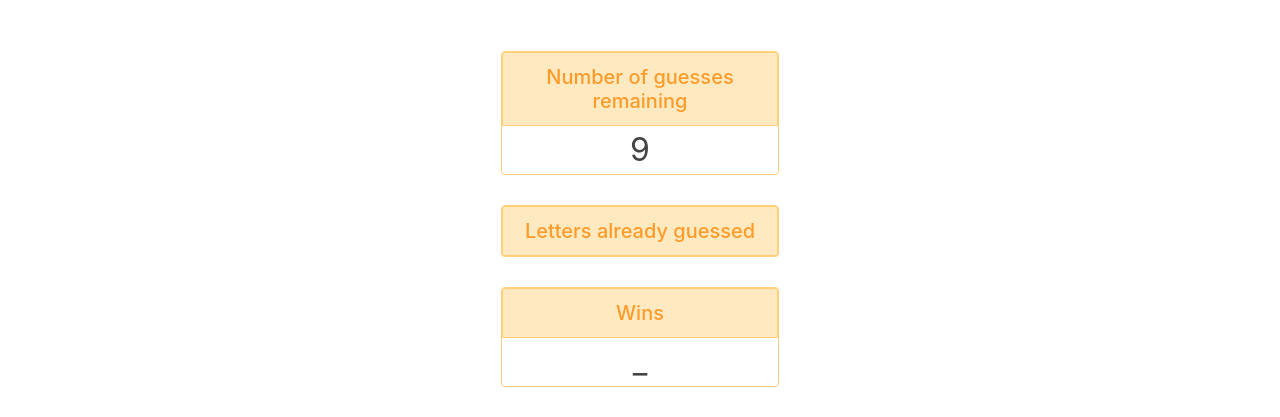
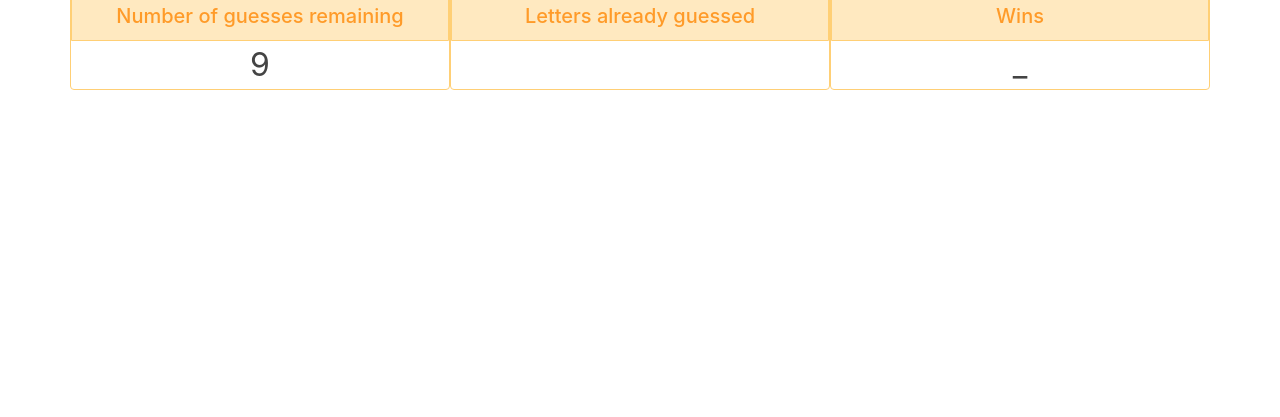
Before and after one commit to caam123/WordGuessGame, a plain HTML site: page index.html in a window 1280 px wide. Shown: the part 547-964 px from the top of the page. After the commit the page ends 800 px from the top, so only its background shows below. Drawn offline with nearby package versions, Linux system fonts and the light colour scheme.

Commit message:
Cambie la diagramacion de los marcadores

```diff
--- a/assets/css/style.css
+++ b/assets/css/style.css
@@ -4,6 +4,10 @@
 body{
 
     color:#444;
+}
+
+.container{
+    max-height: 90vh;
 }
 
 h1{
@@ -27,7 +31,7 @@ h1{
 
 .card{
 
-    margin:30px auto;
+    margin:15px 0;
     padding:0;
     border: 1px solid rgb(255, 207, 117);
 }
@@ -50,6 +54,8 @@ h1{
 
 .jumbotron{
     background-color: rgb(255, 249, 238);
+    height: 35vh;
+    padding-top: 2em;
 }
 
 #lettersGuessed{
--- a/index.html
+++ b/index.html
@@ -35,22 +35,23 @@
             </div>
         </div>
 
+        <div class="row">
 
-            <div class="number-guess card otros text-center col-sm-3">
+            <div class="number-guess card otros text-center col-sm-4">
                 <h5 class="card-header"> Number of guesses remaining</h5>
                 <span class="card-text" id="guesses"></span>
             </div>
 
-            <div class="letters card otros text-center col-sm-3">
+            <div class="letters card otros text-center col-sm-4">
                 <h5 class="card-header">Letters already guessed</h5>
                 <span id="lettersGuessed" class="card-text"></span>
             </div>
 
-            <div class="score card otros col-sm-3">
+            <div class="score card otros col-sm-4">
                 <h5 class="card-header text-center">Wins</h5>
                 <span class="card-text text-center" id="wins">_</span>
             </div>
-
+        </div>
 
     </div>
 
```
